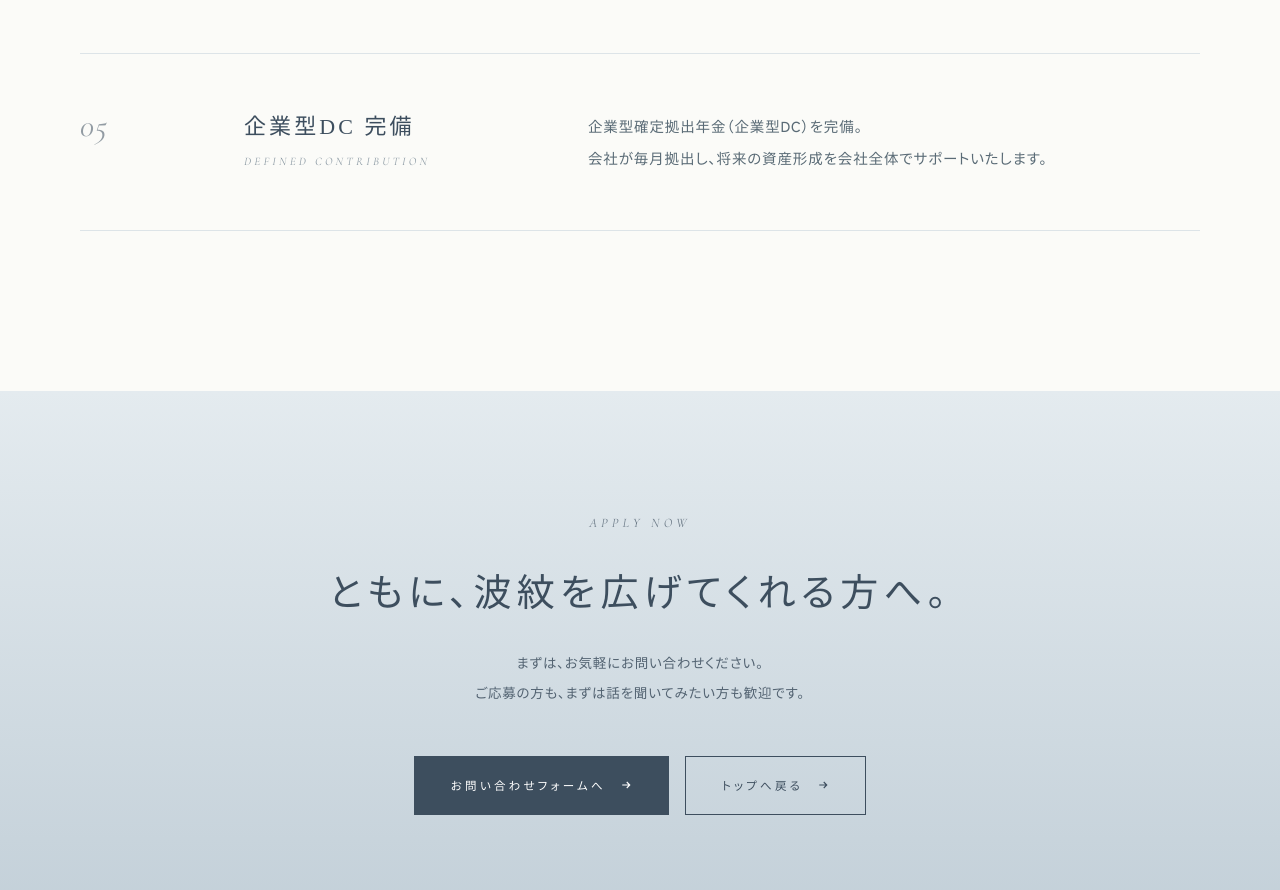
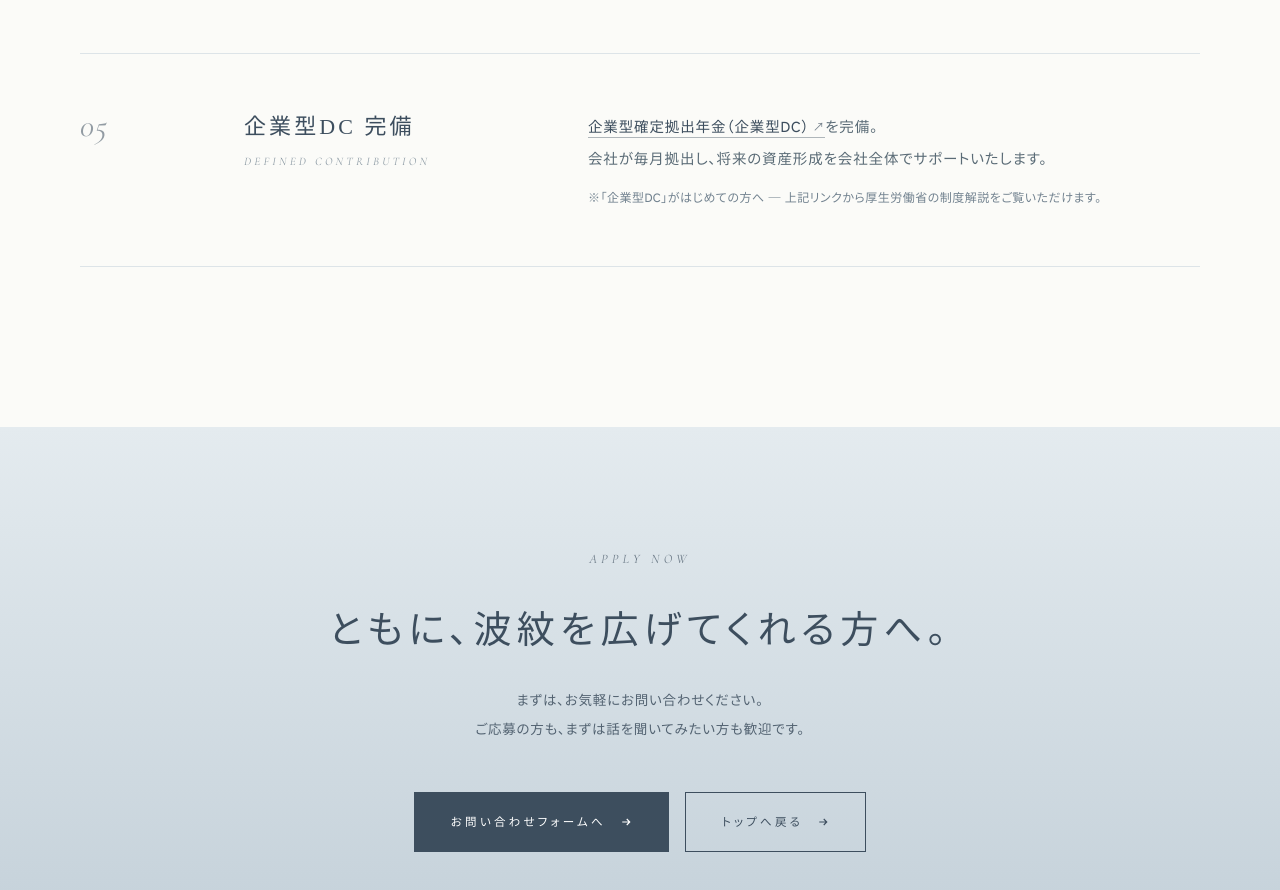
Before and after one commit to ph2144tt0609-cmyk/sizucu-website, a plain HTML site: page recruit.html in a window 1280 px wide. Shown: the part 5315-6205 px from the top of the page. Drawn offline with nearby package versions, Linux system fonts and the light colour scheme.

Commit message:
採用ページ: 企業型DCを厚労省の制度解説ページへリンク
福利厚生05「企業型DC完備」の用語を、厚生労働省「確定拠出年金制度の概要」へ
の外部リンク（別タブ・rel=noopener）に変更し、はじめての方向けの注記を追加。

Co-Authored-By: Claude Opus 4.8 <noreply@anthropic.com>

```diff
--- a/recruit.html
+++ b/recruit.html
@@ -612,6 +612,17 @@
       color: var(--ink-sub); letter-spacing: 0.06em;
       font-weight: 500;
     }
+    .benefit-desc a.dc-link {
+      color: var(--meishi-navy); text-decoration: none;
+      border-bottom: 1px solid rgba(61, 78, 94, 0.4);
+      padding-bottom: 1px; transition: color 0.3s ease, border-color 0.3s ease;
+    }
+    .benefit-desc a.dc-link:hover { color: var(--c-green); border-bottom-color: var(--c-green); }
+    .dc-link .dc-ext { margin-left: 3px; font-size: 0.8em; opacity: 0.7; vertical-align: 1px; }
+    .benefit-desc .dc-note {
+      display: block; margin-top: 10px; font-size: 12px;
+      color: var(--meishi-navy-soft); letter-spacing: 0.04em; opacity: 0.85;
+    }
     .benefit-desc strong {
       color: var(--meishi-navy);
       font-weight: 500;
@@ -975,8 +986,9 @@
             <h3 class="benefit-title">企業型DC 完備<small>Defined Contribution</small></h3>
           </div>
           <p class="benefit-desc">
-            企業型確定拠出年金（企業型DC）を完備。<br class="pc-only">
-            会社が毎月拠出し、将来の資産形成を会社全体でサポートいたします。
+            <a class="dc-link" href="https://www.mhlw.go.jp/stf/seisakunitsuite/bunya/nenkin/nenkin/kyoshutsu/gaiyou.html" target="_blank" rel="noopener noreferrer" aria-label="企業型確定拠出年金（企業型DC）の制度解説（厚生労働省のサイト・新しいタブで開きます）" title="企業型DCの制度解説（厚生労働省）を新しいタブで開きます">企業型確定拠出年金（企業型DC）<span class="dc-ext" aria-hidden="true">↗</span></a>を完備。<br class="pc-only">
+            会社が毎月拠出し、将来の資産形成を会社全体でサポートいたします。<br class="pc-only">
+            <span class="dc-note">※「企業型DC」がはじめての方へ — 上記リンクから厚生労働省の制度解説をご覧いただけます。</span>
           </p>
         </div>
 
```
